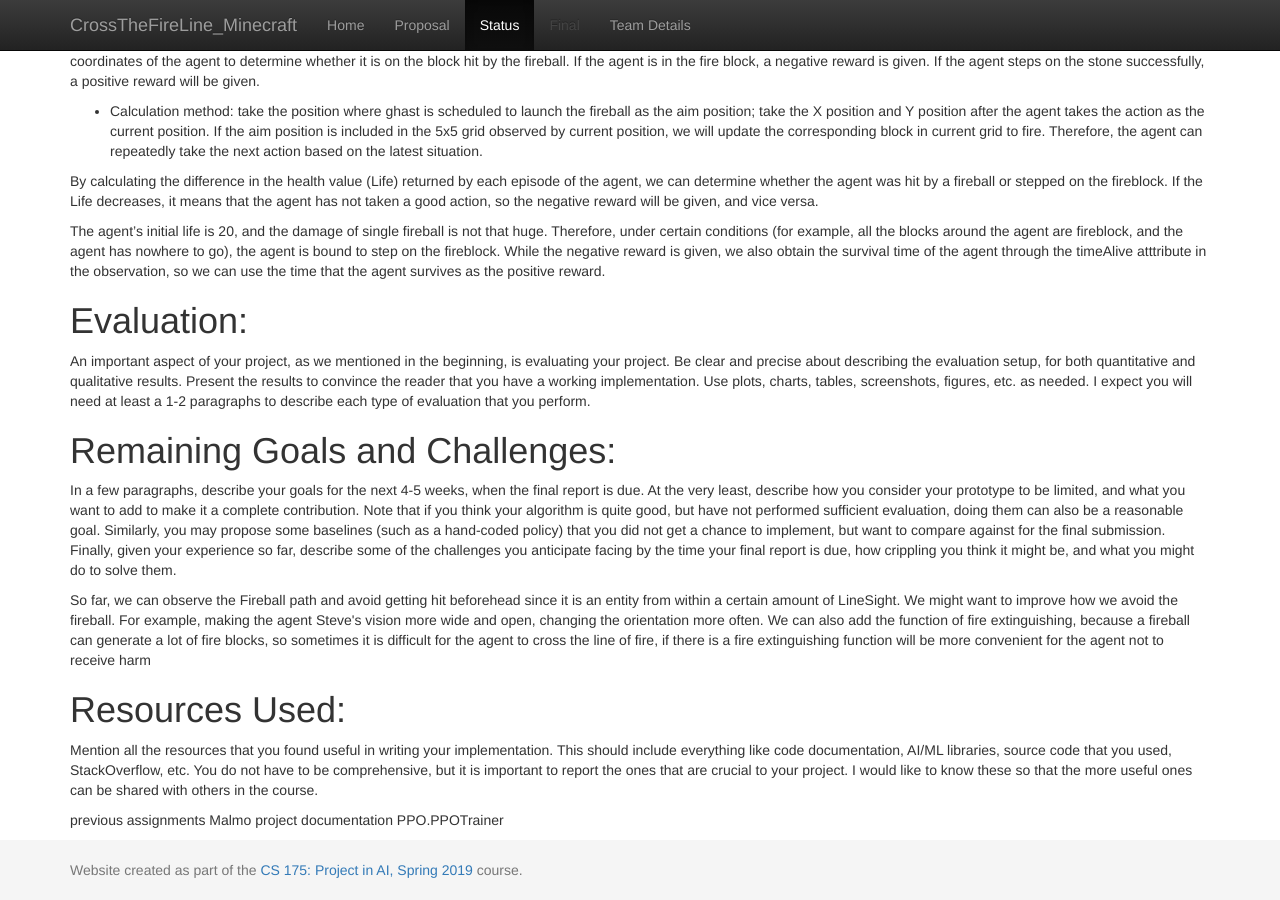
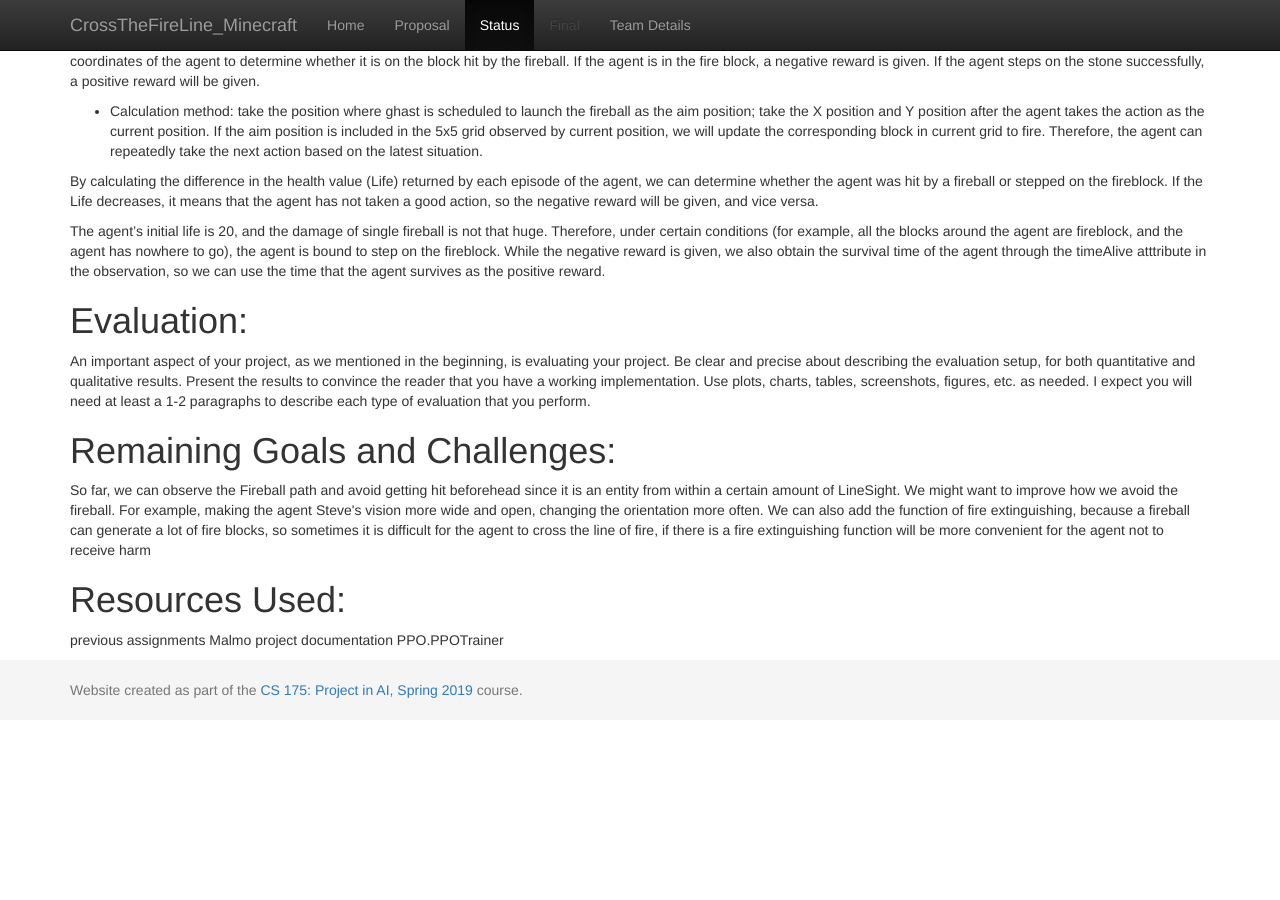
Before and after one commit to Chilly712/CrossTheFireLine_Minecraft, a Jekyll site: the page built from docs/status.md, in a window 1280 px wide and 900 px high, scrolled down 763 px. Built offline with Jekyll 4.4.1, drawn with Linux system fonts in a browser that asks for light colours; after the commit the page ends 1483 px from its top, so only the background shows below that.

Commit message:
Update status.md

```diff
--- a/docs/status.md
+++ b/docs/status.md
@@ -36,14 +36,10 @@
   An important aspect of your project, as we mentioned in the beginning, is evaluating your project. Be clear and precise about describing the evaluation setup, for both quantitative and qualitative results. Present the results to convince the reader that you have a working implementation. Use plots, charts, tables, screenshots, figures, etc. as needed. I expect you will need at least a 1-2 paragraphs to describe each type of evaluation that you perform.
 
 # Remaining Goals and Challenges:
-  In a few paragraphs, describe your goals for the next 4-5 weeks, when the final report is due. At the very least, describe how you consider your prototype to be limited, and what you want to add to make it a complete contribution. Note that if you think your algorithm is quite good, but have not performed sufficient evaluation, doing them can also be a reasonable goal. Similarly, you may propose some baselines (such as a hand-coded policy) that you did not get a chance to implement, but want to compare against for the final submission. Finally, given your experience so far, describe some of the challenges you anticipate facing by the time your final report is due, how crippling you think it might be, and what you might do to solve them.
-
   So far, we can observe the Fireball path and avoid getting hit beforehead since it is an entity from <ObservationFromNearbyEntities> within a certain amount of LineSight. We might want to improve how we avoid the fireball. For example, making the agent Steve's vision more wide and open, changing the orientation more often.
   We can also add the function of fire extinguishing, because a fireball can generate a lot of fire blocks, so sometimes it is difficult for the agent to cross the line of fire, if there is a fire extinguishing function will be more convenient for the agent not to receive harm
 
 # Resources Used:
-  Mention all the resources that you found useful in writing your implementation. This should include everything like code documentation, AI/ML libraries, source code that you used, StackOverflow, etc. You do not have to be comprehensive, but it is important to report the ones that are crucial to your project. I would like to know these so that the more useful ones can be shared with others in the course.
-
   previous assignments
   Malmo project documentation
   PPO.PPOTrainer
```
